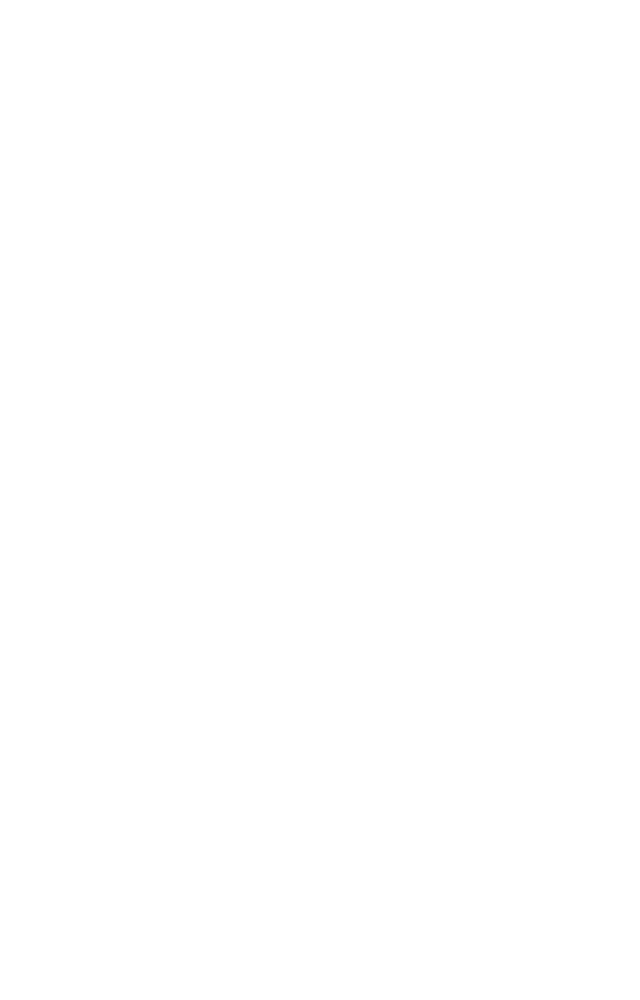
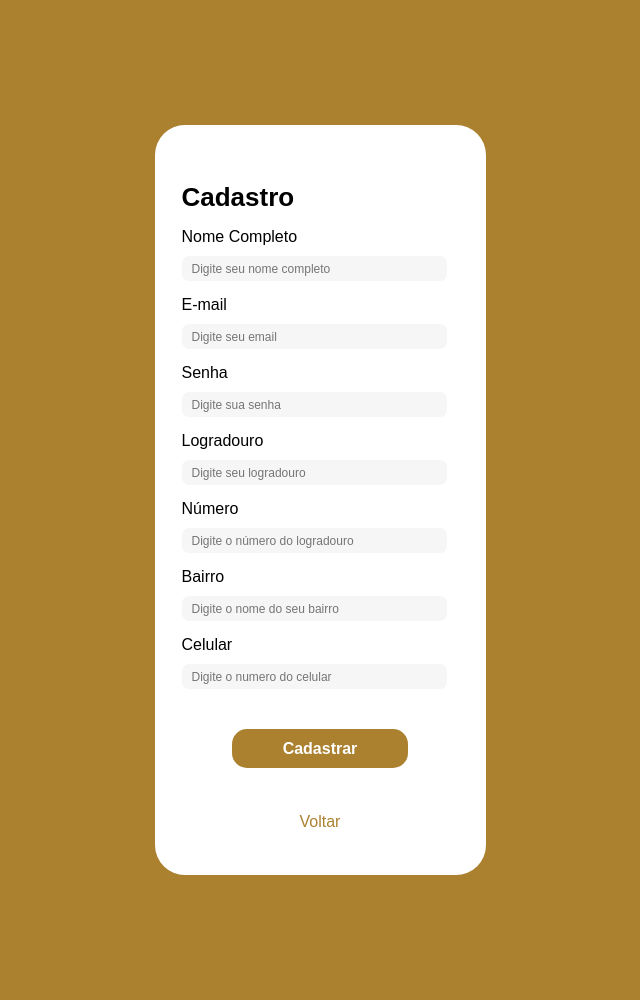
Before and after one commit to joaotelini/queijaria-ecommerce, a PHP site: page /assets/pages/cadastro.html in a window 1280 px wide. Before the commit the part shown is empty. Shown: the whole page, without its empty margins (320-960 px from the left). Before the commit the page ends 800 px from the top, so only its background shows below. Run offline with PHP 8.4, Linux system fonts and the light colour scheme.

Commit message:
add cadastro.html + css changes

```diff
--- a/assets/css/style.css
+++ b/assets/css/style.css
@@ -37,7 +37,7 @@ html {
     color: #AB8130;
 }
 
-.h1-login {
+.h1 {
     font-size: 26px;
     font-weight: bold;
     margin-left: 27px;
@@ -49,22 +49,12 @@ html {
     margin-top: 40px;
 }
 
-.email input {
+input {
     margin-top: 10px;
     border-radius: 7px;
     border: none;
     background-color: #F6F6F6;
-    width: 292px;
-    height: 25px;
-    font-size: 12px;
-}
-
-.senha input {
-    margin-top: 10px;
-    border-radius: 7px;
-    border: none;
-    background-color: #F6F6F6;
-    width: 292px;
+    width: 265px;
     height: 25px;
     font-size: 12px;
 }
@@ -99,3 +89,27 @@ input::placeholder {
     text-align: center;
     margin-top: 45px;
 }
+
+.div-cad {
+    margin: 15px 0 0 27px;
+}
+
+.box-cad {
+    width: 331px;
+    height: 750px;
+    background-color: white;
+    border-radius: 30px;
+}
+
+.container-cad {
+    display: flex;
+    justify-content: center;
+    align-items: center;
+    background-color: #AB8130;
+    height: 1000px;
+}
+
+.p-cadastro-div a{
+    text-decoration: none;
+    color: #AB8130;
+}
--- a/assets/pages/cadastro.html
+++ b/assets/pages/cadastro.html
@@ -0,0 +1,56 @@
+<!DOCTYPE html>
+<html lang="pt-br">
+<head>
+    <meta charset="UTF-8">
+    <meta name="viewport" content="width=device-width, initial-scale=1.0">
+    <title>Cadastro</title>
+    <link rel="shortcut icon" href="/assets/img/favicon.ico" type="image/x-icon">
+    <link rel="stylesheet" href="/assets/css/style.css">
+    <link rel="icon" type="image/x-icon" href="/assets/img/favicon.ico">
+</head>
+<body>
+    <div class="container-cad">
+        <div class="box-cad">
+            <h1 class="h1">Cadastro</h1>
+            <form method="post" action="verify-cad.php">
+                <div class="div-cad">
+                    <p>Nome Completo</p>
+                    <input class="input-cad" type="text" placeholder="Digite seu nome completo" name="nome" id="nome">
+                </div>
+                <div class="div-cad">
+                    <p>E-mail</p>
+                    <input class="input-cad" placeholder="Digite seu email" type="email" name="email" id="email">
+                </div>
+                <div class="div-cad">
+                    <p>Senha</p>
+                    <input placeholder="Digite sua senha" name="senha" id="senha" type="password" class="input-cad">
+                </div>
+                <div class="div-cad">
+                    <p>Logradouro</p>
+                    <input placeholder="Digite seu logradouro" type="text" name="Logradouro" id="logradouro">
+                </div>
+                <div class="div-cad">
+                    <p>Número</p>
+                    <input type="number" name="numero" id="numero" placeholder="Digite o número do logradouro">
+                </div>
+                <div class="div-cad">
+                    <p>Bairro</p>
+                    <input type="text" name="Bairro" id="bairro" placeholder="Digite o nome do seu bairro">
+                </div>
+                <div class="div-cad">
+                    <p>Celular</p>
+                    <input type="text" name="celular" id="celular" placeholder="Digite o numero do celular">
+                </div>
+                <div class="btn">
+                    <input type="submit" value="Cadastrar">
+                </div>
+            </form>
+            <div class="p-cadastro-div">
+                <p>
+                    <a href="login.html">Voltar</a>
+                </p>
+            </div>
+        </div>
+    </div>
+</body>
+</html>
```
Also changed, not shown: assets/pages/login.html (+4 -4 lines), index.html (+5 -3 lines), assets/css/login.css (deleted).
